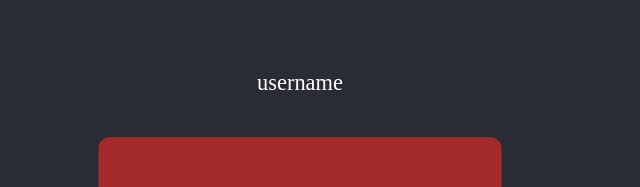
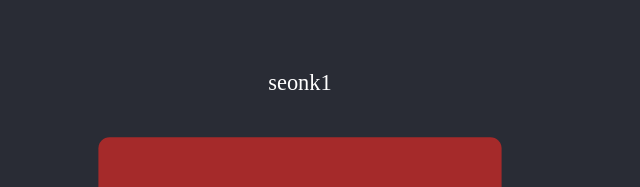
Before and after one commit to eronk1/framerMotionTest, a React (Vite) app: page / in a window 1280 px wide. Both pictures are taken after a click on the element "Click to start or replay (Title)". Shown: the part 250-437 px from the top of the page, without its empty margins (316-956 px from the left). Built offline with nearby package versions, Linux system fonts and the light colour scheme.

Commit message:
Update App.jsx

```diff
--- a/src/App.jsx
+++ b/src/App.jsx
@@ -57,7 +57,7 @@ function App() {
           transition={{
             repeat:Infinity,repeatType:'reverse',ease:'linear',duration:0.7
           }}
-        >username</motion.div>
+        >cags2</motion.div>
         <div id='firstContent'>
           <h1>1</h1>
           <p>2501</p>
@@ -71,7 +71,7 @@ function App() {
       >
         <motion.div
 
-        >username</motion.div>
+        >eronk1</motion.div>
         <div id='secondContent'>
           <h1>2</h1>
           <p>2201</p>
@@ -85,7 +85,7 @@ function App() {
       >
         <motion.div
 
-        >username</motion.div>
+        >seonk1</motion.div>
         <div id='thirdContent'>
           <h1>3</h1>
           <p>1501</p>
```
